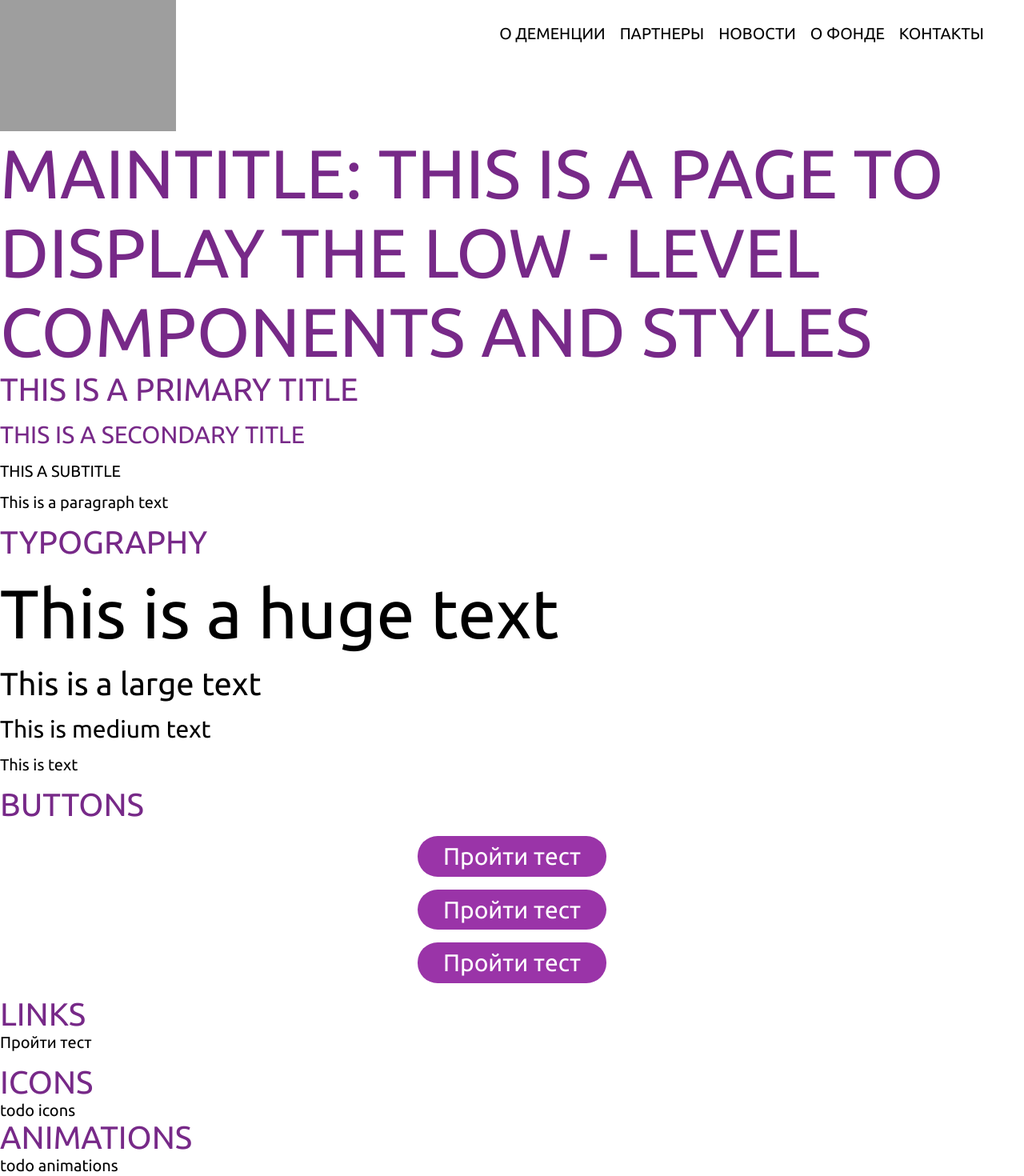
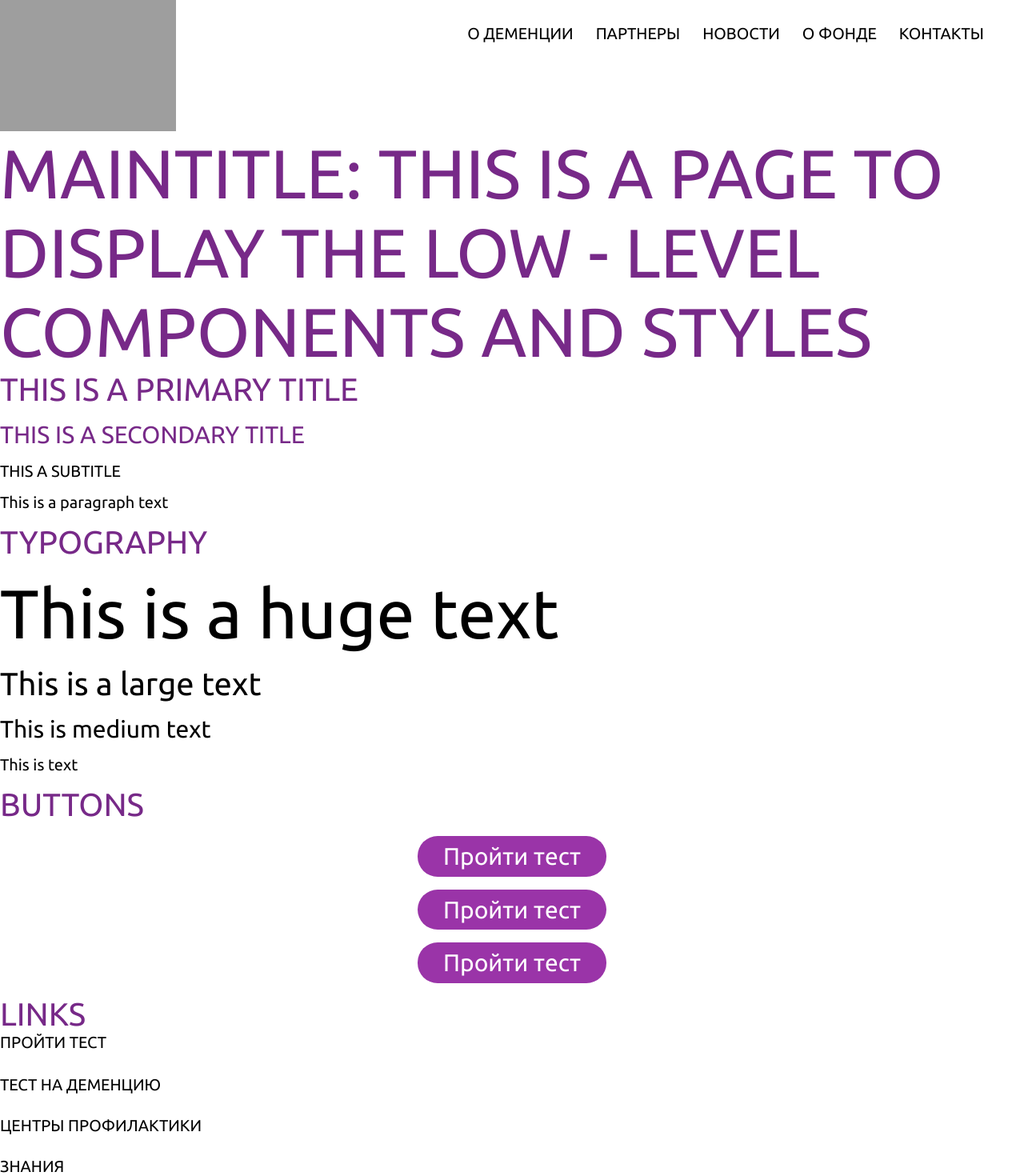
Before and after one commit to Studio-Yandex-Practicum/demencia-frontend, a React (Create React App) app: page /ui-kit in a window 1280 px wide. Shown: the top 1470 px of the page at 80% size. Built offline with nearby package versions, Linux system fonts and the light colour scheme; grey boxes are pictures that could not be loaded.

Commit message:
fix: simplified menu links

```diff
--- a/src/pages/ui-kit/ui-kit.tsx
+++ b/src/pages/ui-kit/ui-kit.tsx
@@ -102,6 +102,19 @@ const UiKitPage: React.FC = () => {
           <PrimaryTitle>Links</PrimaryTitle>
           <Box mb={2}>
             <Link>Пройти тест</Link>
+            <Menu>
+              <MenuItems vertical={true}>
+                <MenuItem>
+                  <Link>Тест на деменцию</Link>
+                </MenuItem>
+                <MenuItem>
+                  <Link>Центры профилактики</Link>
+                </MenuItem>
+                <MenuItem>
+                  <Link>Знания</Link>
+                </MenuItem>
+              </MenuItems>
+            </Menu>
           </Box>
         </Section>
         <Section>
--- a/src/ui/controls/link.tsx
+++ b/src/ui/controls/link.tsx
@@ -9,6 +9,7 @@ interface LinkStyleProps extends ThemeProps {
 
 interface LinkProps {
   animated?: boolean;
+  uppercased?: boolean;
   children?: ReactNode;
 }
 
@@ -23,6 +24,7 @@ export const linkMixin = css<LinkProps>`
   line-height: ${(p) => p.theme.typography.default.lineHeight}em;
   white-space: nowrap;
   text-decoration: none;
+  text-transform: uppercase;
   cursor: url("${cursorImage}"), pointer;
   color: ${(p) => p.theme.colors.textPrimary};
   transition: font-size 0.5s ease,
--- a/src/ui/controls/nav.tsx
+++ b/src/ui/controls/nav.tsx
@@ -1,29 +1,24 @@
 import styled, { css } from "styled-components";
 import { ScreenSize } from "../types";
 
+export interface MenuProps {
+  vertical?: boolean;
+}
 // todo: move margins and screen sizes to enum
-export const MenuItem = styled.li`
-  margin-left: 28px;
+export const MenuItem = styled.li``;
 
-  @media screen and (max-width: ${ScreenSize.Large}px) {
-    margin-left: 18px;
-  }
-
-  @media (min-width: ${ScreenSize.Small +
-    1}px) and (max-width: ${ScreenSize.Medium}px) {
-    margin-left: 0px;
-  }
-`;
-
-export const MenuItems = styled.ul`
+export const MenuItems = styled.ul<MenuProps>`
   display: flex;
+  ${(p) => (!p.vertical ? "" : "flex-direction:column;")}
   list-style: none;
   padding: 0;
   margin: 30px 50px 0 0;
+  gap: 28px;
 
   @media screen and (max-width: ${ScreenSize.Small}px) {
     display: none;
     margin: 20px 20px 0 0;
+    gap: 18px;
   }
 `;
 
```
